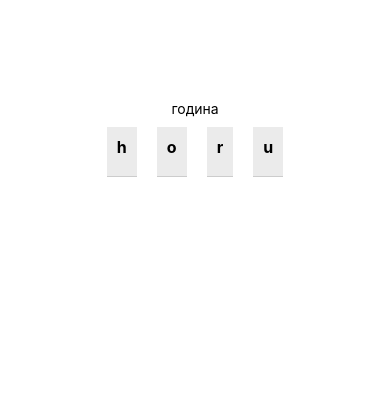
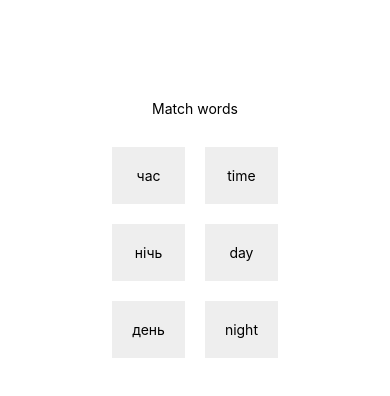
Before and after one commit to eugeneskom/engUkr, a React Native app: screen / in a window 390 px wide. Shown: the top 396 px of the page. Built offline with nearby package versions, Linux system fonts and the light colour scheme.

Commit message:
Added filtering words when they are matched with the translation. MatchWords.tsx

```diff
--- a/App.tsx
+++ b/App.tsx
@@ -1,19 +1,28 @@
 import { StatusBar } from "expo-status-bar";
 import { StyleSheet, Text, View, Image, Button, TextInput, FlatList, TouchableOpacity } from "react-native";
 import { useState } from "react";
-import WordsBuilder from "./components/WordsBuilder";
+import WordsBuilder from "./components/WordsBuilder/WordsBuilder";
+import MatchWords from "./components/MatchWords/MatchWords";
+import { matchWordObjType } from "./types/types";
 
 const assembelWordArr = ["word", "blue", "green"];
+
+const matchWordsArr: matchWordObjType[] = [
+  { id: 0, ukr: "час", eng: "time" },
+  { id: 1, ukr: "нічь", eng: "night" },
+  { id: 2, ukr: "день", eng: "day" },
+];
 
 const testWord = "hello";
 const example = { ukr: "година", eng: "hour" };
 
 export default function App() {
   return (
-    <View style={styles.container}>
-      <StatusBar style="auto" />
-      <WordsBuilder set={example} />
-      {/* <FlatList keyExtractor={keyExtractor} data={testWord.split("")} renderItem={renderItem} /> */}
+    <View style={{flexDirection:"column"}}>
+      <View style={styles.container}>
+        <MatchWords words={matchWordsArr} />
+        {/* <WordsBuilder set={example} /> */}
+      </View>
     </View>
   );
 }
@@ -21,9 +30,11 @@ export default function App() {
 const styles = StyleSheet.create({
   container: {
     // flex: 1,
+    height: "100%",
     backgroundColor: "#fff",
     alignItems: "center",
     justifyContent: "center",
     marginTop: 100,
+
   },
 });
--- a/components/MatchWords/MatchWords.tsx
+++ b/components/MatchWords/MatchWords.tsx
@@ -1,4 +1,4 @@
-import React, { useState } from "react";
+import React, { useState,useEffect } from "react";
 import { matchWordObjType } from "../../types/types";
 import { Text, View, FlatList, SafeAreaView, TouchableOpacity } from "react-native";
 
@@ -20,21 +20,52 @@ export default function MatchWords({ words }: MatchWordsProps) {
   const shuffledUkrWords = shuffleArray(ukrWords);
   const shuffledEngWords = shuffleArray(engWords);
 
-  const [ukrWordsKist, setUkrWordsList] = useState(ukrWords);
-  const [engWordsKist, setEngWordsList] = useState(engWords);
+  const [ukrWordsKist, setUkrWordsList] = useState(shuffledUkrWords);
+  const [engWordsKist, setEngWordsList] = useState(shuffledEngWords);
   const [activeUkrId, setActiveUkrId] = useState<string | null>(null);
   const [activeEngId, setActiveEngId] = useState<string | null>(null);
 
 
-  console.log("Selected words ids", activeUkrId, activeEngId);
+  console.log("Selected words ids",shuffledUkrWords, shuffledEngWords, activeUkrId, activeEngId);
+  // const wordSelectHandler = (id: string, word: string, index: number, lang: string) => {
+  //   console.log("word:", word);
+  //   console.log("id:", id);
+  //   console.log("lang:", lang);
+  //   if (lang == "ukr" && activeEngId) {
+  //       if(id == activeEngId){
+  //         setUkrWordsList(prev => prev.filter(word => word.id != Number(id)))
+  //         setEngWordsList(prev => prev.filter(word => word.id != Number(id)))
+  //       }
+  //   }
+  // };
+
   const wordSelectHandler = (id: string, word: string, index: number, lang: string) => {
     console.log("word:", word);
     console.log("id:", id);
     console.log("lang:", lang);
-    if (lang == "ukr" && activeEngId) {
-        if(id == activeEngId){
-          setUkrWordsList(prev => prev.filter(word => word.id != id))
+
+    if (lang === "ukr") {
+      setActiveUkrId(id);
+      if (activeEngId === id) {
+        if (ukrWordsKist.length === 1 && engWordsKist.length === 1) {
+          setUkrWordsList([]);
+          setEngWordsList([]);
+        } else {
+          setUkrWordsList((prev) => prev.filter((word) => word.id !== id));
+          setEngWordsList((prev) => prev.filter((word) => word.id !== id));
         }
+      }
+    } else if (lang === "eng") {
+      setActiveEngId(id);
+      if (activeUkrId === id) {
+        if (ukrWordsKist.length === 1 && engWordsKist.length === 1) {
+          setUkrWordsList([]);
+          setEngWordsList([]);
+        } else {
+          setUkrWordsList((prev) => prev.filter((word) => word.id !== id));
+          setEngWordsList((prev) => prev.filter((word) => word.id !== id));
+        }
+      }
     }
   };
 
@@ -53,17 +84,15 @@ export default function MatchWords({ words }: MatchWordsProps) {
     return index.toString();
   };
 
-  // console.log("shuffledUkrWords: ", shuffledUkrWords, "shuffledEngWords: ", shuffledEngWords);
-
   return (
     <>
       <Text>Match words</Text>
       <SafeAreaView style={{ flex: 1, flexDirection: "row", padding: 20 }}>
         <View style={{ flex: 1 }}>
-          <FlatList style={Styles.list} data={shuffledUkrWords} keyExtractor={keyExtractor} renderItem={renderItem} />
+          <FlatList style={Styles.list} data={ukrWordsKist} keyExtractor={keyExtractor} renderItem={renderItem} />
         </View>
         <View style={{ flex: 1 }}>
-          <FlatList style={Styles.list} data={shuffledEngWords} keyExtractor={keyExtractor} renderItem={renderItem} />
+          <FlatList style={Styles.list} data={engWordsKist} keyExtractor={keyExtractor} renderItem={renderItem} />
         </View>
       </SafeAreaView>
     </>
--- a/components/WordsBuilder.tsx
+++ b/components/WordsBuilder/WordsBuilder.tsx
@@ -1,6 +1,6 @@
 import React, { useEffect, useState } from "react";
-import { StyleSheet, Text, View, Image, Button, TextInput, FlatList, TouchableOpacity } from "react-native";
-import { wordTranslation } from "../types/types";
+import { StyleSheet, Text, View, FlatList, TouchableOpacity, SafeAreaView } from "react-native";
+import { wordTranslation } from "../../types/types";
 
 type wordsBuilderProps = {
   set: wordTranslation;
@@ -20,7 +20,7 @@ export default function WordsBuilder({ set: { ukr, eng } }: wordsBuilderProps) {
   console.log("isWordCompeleted: ", isWordCompeleted);
   const mixLettersArrayHandler = (eng: string): string[] => {
     if (eng.length <= 1) {
-      return eng.split(''); // if the string is one character or less, just return it
+      return eng.split(""); // if the string is one character or less, just return it
     }
 
     let letters = eng.split("");
@@ -30,7 +30,7 @@ export default function WordsBuilder({ set: { ukr, eng } }: wordsBuilderProps) {
       mixedLetters = [...letters].sort(() => Math.random() - 0.5);
     } while (eng === mixedLetters.join(""));
 
-    return mixedLetters
+    return mixedLetters;
   };
 
   const incrementCount = () => {
@@ -77,7 +77,7 @@ export default function WordsBuilder({ set: { ukr, eng } }: wordsBuilderProps) {
   }, []);
 
   return (
-    <>
+    <SafeAreaView style={{alignContent:'center', justifyContent:"center"}}>
       <View>
         <Text>{ukr}</Text>
       </View>
@@ -92,7 +92,7 @@ export default function WordsBuilder({ set: { ukr, eng } }: wordsBuilderProps) {
       <View style={flatListStyles.listContainer}>
         <FlatList style={flatListStyles.list} keyExtractor={keyExtractor} data={engWordArr} renderItem={renderItem} horizontal={true} />
       </View>
-    </>
+    </SafeAreaView>
   );
 }
 
--- a/package.json
+++ b/package.json
@@ -3,6 +3,7 @@
   "version": "1.0.0",
   "main": "node_modules/expo/AppEntry.js",
   "scripts": {
+    "test": "jest",
     "start": "expo start",
     "android": "expo start --android",
     "ios": "expo start --ios",
@@ -20,7 +21,9 @@
   },
   "devDependencies": {
     "@babel/core": "^7.22.9",
-    "@types/babel__core": "^7.20.1"
+    "@testing-library/react-native": "^12.1.3",
+    "@types/babel__core": "^7.20.1",
+    "jest": "^29.6.1"
   },
   "private": true
 }
--- a/types/types.tsx
+++ b/types/types.tsx
@@ -2,3 +2,9 @@ export type wordTranslation = {
   ukr: string,
   eng: string
 }
+
+export type matchWordObjType = {
+  id:number,
+  ukr:string,
+  eng:string,
+}
```
Also changed, not shown: 2 other files (tests, documents, lock files or other folders).
